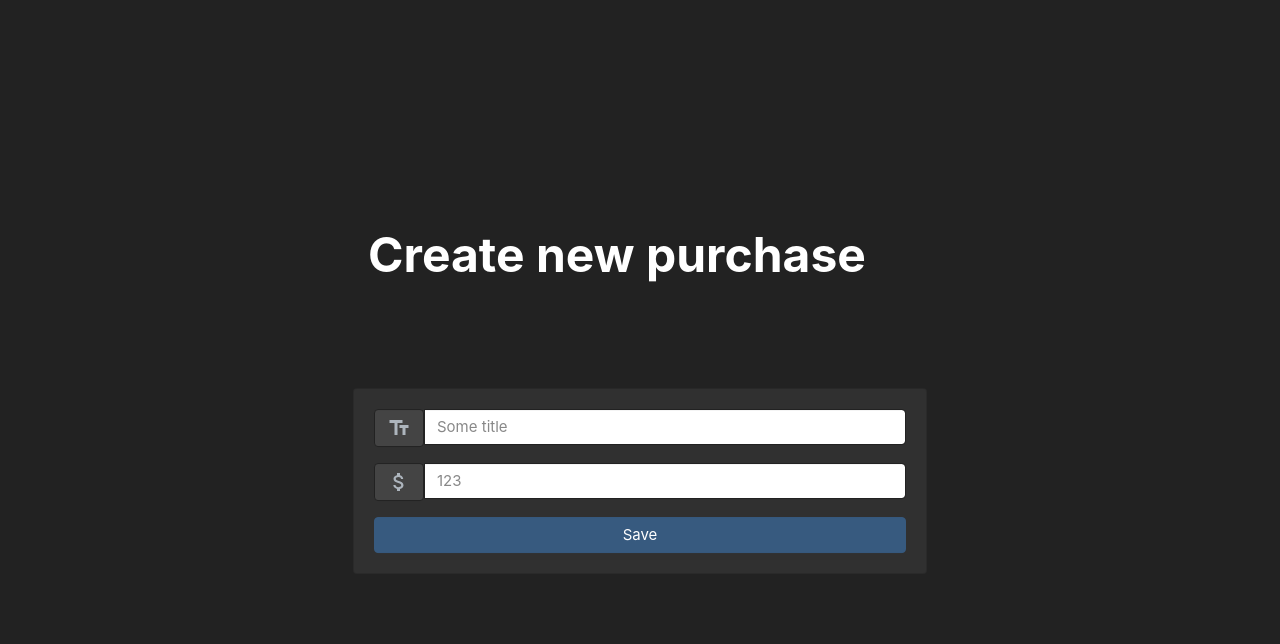
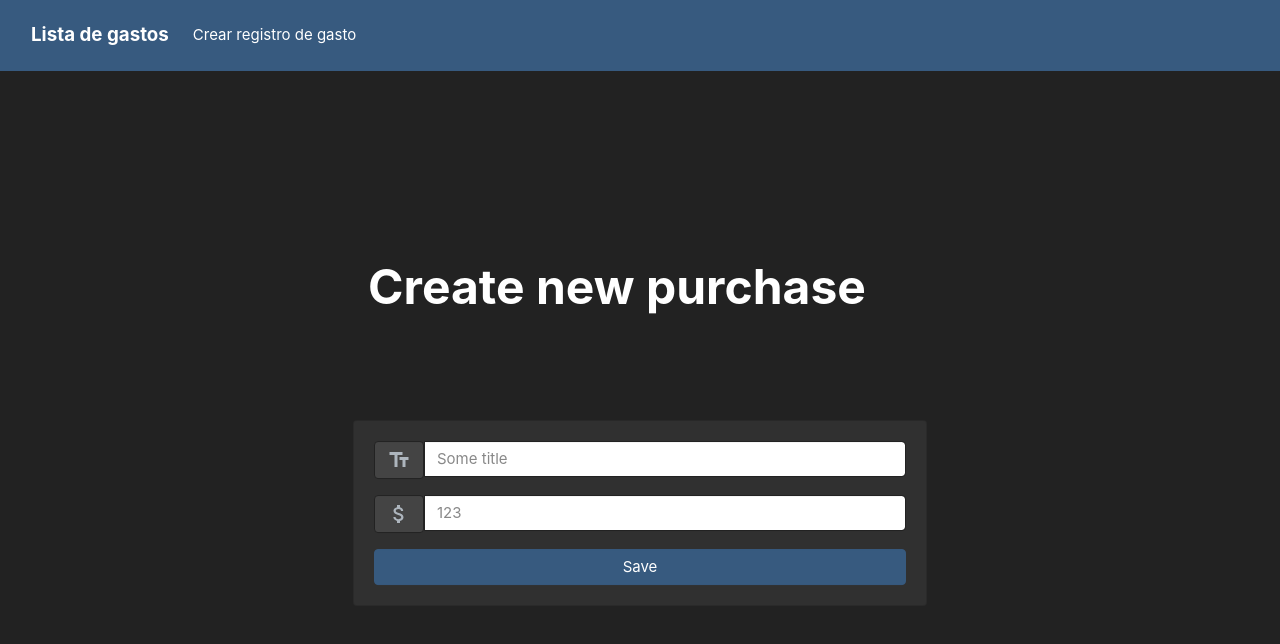
Before and after one commit to estebansa19/personal-purchases-front, a React (Create React App) app: page / in a window 1280 px wide. Shown: the top 644 px of the page. Built offline with nearby package versions, Linux system fonts and the light colour scheme.

Commit message:
- Added a navbar with links to: purchases list & create new purchase. - Added React Router and it's config for routes. - Create new purchase as a default route.

```diff
--- a/package.json
+++ b/package.json
@@ -12,6 +12,8 @@
     "bootswatch": "^4.6.0",
     "react": "^17.0.2",
     "react-dom": "^17.0.2",
+    "react-router": "^5.2.0",
+    "react-router-dom": "^5.2.0",
     "react-scripts": "4.0.3",
     "react-toastify": "^7.0.3",
     "web-vitals": "^1.0.1"
--- a/public/index.html
+++ b/public/index.html
@@ -24,6 +24,7 @@
       work correctly both with client-side routing and a non-root public URL.
       Learn how to configure a non-root public URL by running `npm run build`.
     -->
+    <script src="https://cdn.jsdelivr.net/npm/bootstrap@5.0.1/dist/js/bootstrap.bundle.min.js" integrity="sha384-gtEjrD/SeCtmISkJkNUaaKMoLD0//ElJ19smozuHV6z3Iehds+3Ulb9Bn9Plx0x4" crossorigin="anonymous"></script>
     <title>React App</title>
   </head>
   <body>
--- a/src/components/App.js
+++ b/src/components/App.js
@@ -1,24 +1,25 @@
 import React from 'react';
+import { BrowserRouter as Router, Switch, Route } from 'react-router-dom';
 import FormContainer from './FormContainer';
-import { ToastContainer } from 'react-toastify';
+import Navbar from './Navbar';
+import PurchasesList from './PurchasesList';
+import NotificationsContainer from './NotificationsContainer';
 
 export default function App() {
   return (
-    <>
-      <FormContainer />
+    <Router>
+      <Navbar />
 
+      <Switch>
+        <Route path='/purchases'>
+          <PurchasesList />
+        </Route>
+        <Route path='/'>
+          <FormContainer />
+        </Route>
+      </Switch>
 
-      <ToastContainer
-        position='top-right'
-        autoClose={3000}
-        hideProgressBar={false}
-        newestOnTop={false}
-        closeOnClick
-        rtl={false}
-        pauseOnFocusLoss
-        draggable
-        pauseOnHover
-      />
-    </>
+      <NotificationsContainer />
+    </Router>
   );
 }
--- a/src/components/FormContainer.js
+++ b/src/components/FormContainer.js
@@ -53,7 +53,7 @@
   }
 
   return (
-    <div className='container p-5 form-container'>
+    <div className='container form-container'>
       <h1 className='font-weight-bold'>Create new purchase</h1>
 
       <div className='row pt-5 inputs-container'>
--- /dev/null
+++ b/src/components/Navbar.js
@@ -0,0 +1,34 @@
+import { React } from 'react';
+import { Link } from 'react-router-dom';
+
+export default function Navbar() {
+  return (
+    <nav className='navbar navbar-expand-lg navbar-dark bg-primary'>
+      <div className='container-fluid'>
+        <Link to='/purchases' className='navbar-brand font-weight-bold'>Lista de gastos</Link>
+
+        <button
+          className='navbar-toggler'
+          type='button'
+          data-bs-toggle='collapse'
+          data-bs-target='#purchasesNavbar'
+          aria-controls='purchasesNavbar'
+          aria-expanded='false'
+          aria-label='Toggle navigation'
+        >
+          <span className='navbar-toggler-icon'></span>
+        </button>
+
+        <div className='collapse navbar-collapse' id='purchasesNavbar'>
+          <ul className='navbar-nav me-auto'>
+            <li className='nav-item'>
+              <Link to='/' className='nav-link active' >
+                Crear registro de gasto
+              </Link>
+            </li>
+          </ul>
+        </div>
+      </div>
+    </nav>
+  )
+}
--- /dev/null
+++ b/src/components/NotificationsContainer.js
@@ -0,0 +1,18 @@
+import { React } from 'react';
+import { ToastContainer } from 'react-toastify';
+
+export default function NotificationsContainer() {
+  return (
+    <ToastContainer
+      position='top-right'
+      autoClose={3000}
+      hideProgressBar={false}
+      newestOnTop={false}
+      closeOnClick
+      rtl={false}
+      pauseOnFocusLoss
+      draggable
+      pauseOnHover
+    />
+  )
+}
--- /dev/null
+++ b/src/components/PurchasesList.js
@@ -0,0 +1,7 @@
+import { React } from 'react';
+
+export default function PurchasesList() {
+  return (
+    <h1>XD</h1>
+  )
+}
--- a/src/styles/FormContainer.css
+++ b/src/styles/FormContainer.css
@@ -1,3 +1,7 @@
+.form-container {
+  padding: 7rem 3rem 3rem 3rem;
+}
+
 @media(min-width: 750px) {
   .form-container {
     right: 50%;
```
Also changed, not shown: 2 other files (tests, documents, lock files or other folders).
